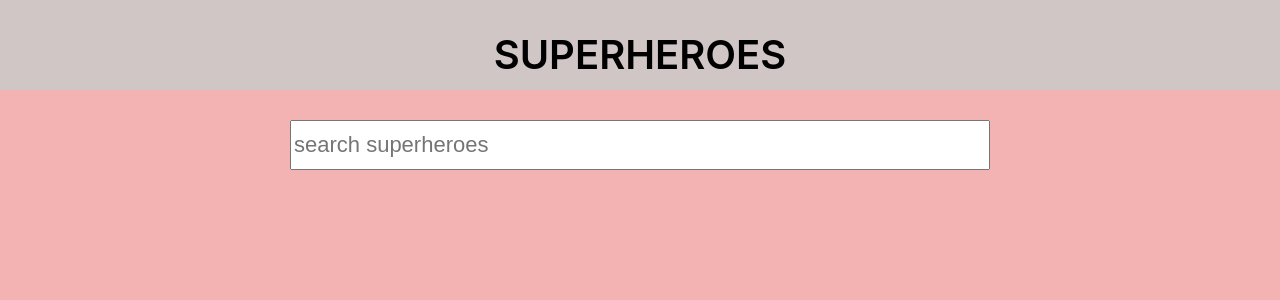
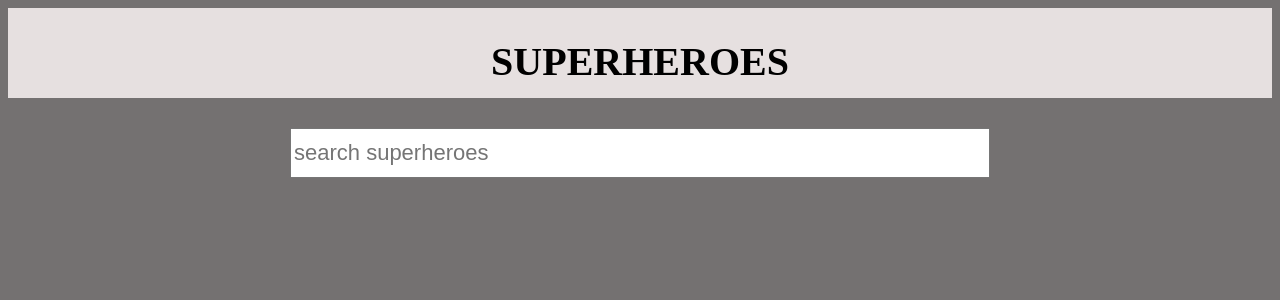
Before and after one commit to K-Rohini/superhero-webapp, a React (Create React App) app: page / in a window 1280 px wide. Shown: the top 300 px of the page. Built offline with nearby package versions, Linux system fonts and the light colour scheme.

Commit message:
changed styling

```diff
--- a/package.json
+++ b/package.json
@@ -8,6 +8,7 @@
     "@testing-library/user-event": "^12.8.3",
     "react": "^17.0.2",
     "react-dom": "^17.0.2",
+    "react-router-dom": "^5.2.1",
     "react-scripts": "4.0.3",
     "web-vitals": "^1.1.2"
   },
--- a/src/App.js
+++ b/src/App.js
@@ -1,40 +1,25 @@
-import React, { useState } from 'react';
-import Header from './header';
-import SearchBar from './SearchBar';
-// import SearchData from './SearchData';
-import SearchOutput from './SearchOutput';
+import React from 'react';
+import { Switch,Route } from 'react-router-dom';
+
+import Hero from './pages/Hero';
+import Home from './pages/Home'
+
 
 function App() {
 
-    const [ SearchTerm ,setSearchTerm]=useState('');
-    const [superherodata,setsuperherodata]=useState([]);
-
-    async function searchSuperHeroes(){
-        const response = await fetch(`https://www.superheroapi.com/api.php/3048856572034660/search/${SearchTerm}`);
-        const data=await response.json();
-        console.log("searchSuperHeroes->data",data)
-
-         setsuperherodata(data.results);
-    }
-
-    function handleChanges(e){
-        const SearchData=e.target.value;
-
-        setSearchTerm(SearchData);
-        if(SearchData.length===0){
-          setsuperherodata([]);
-        }
-        if (SearchData.length>3){
-            searchSuperHeroes();
-        }
-    }
   return (
-    <div className="App">
-      <Header/>
-      <div className="header2">
-     < SearchBar SearchTerm={SearchTerm} handleChanges={handleChanges}/>
-     <SearchOutput superherodata={superherodata}/>
-     </div>
+    <div>
+      <Switch>
+        <Route exact path='/'>
+          <Home/>
+        </Route>
+        <Route exact path='/favourite'>
+          <div>Hello from Fav</div>
+        </Route>
+        <Route exact path='/hero/:id'>
+          <Hero/>
+        </Route>
+      </Switch>
     </div>
   );
 
--- a/src/SearchData.js
+++ b/src/SearchData.js
@@ -1,22 +1,25 @@
 import React from 'react';
+import {Link} from 'react-router-dom'
 
-function SearchData(props){
-  const {data}=props;
-  console.log('data',data);
+function SearchData(props) {
+  const { data } = props;
+  console.log('data', data);
   return (
 
 
     <div className="searchoutput">
       <div className="img">
-        <img src={data.image.url} alt="Hero pic" width="200px" height="300px "/>
+        <img src={data.image.url} alt="Hero pic" width="200px" height="300px " />
       </div>
       <div className="Details">
         <h1>{data.name}</h1>
-           <span style={{ color:'red', marginBottom: 5 }}>{data.biography['full-name']}</span>
+        <span style={{ color: 'grey', marginBottom: 5 ,paddingBottom:5 , fontWeight:'bold' }}>{data.biography['full-name']}</span>
         <div className="stats">
-          <div>strength: {data.powerstats.strength}</div>
-          <div>speed: {data.powerstats.speed}</div>
-          <div>power: {data.powerstats.power}</div>
+          <div>Id:{data.id}</div>
+          <div>Gender :{data.appearance.gender}</div>
+          <div>Strength : {data.powerstats.strength}</div>
+          <div>Speed : {data.powerstats.speed}</div>
+        <div className='link'> <li><Link to={"/ReadMore"}>readmore</Link> </li> </div>
         </div>
       </div>
     </div>
--- a/src/header.js
+++ b/src/header.js
@@ -1,4 +1,5 @@
 import React from 'react';
+// import SearchData from './SearchData';
 
 function Header(props){
     return (
@@ -6,7 +7,9 @@ function Header(props){
         <div className="header">
           <span id="h1">SUPERHEROES</span>
         </div>
+
     );
+
 }
 
 export default Header;
--- a/src/index.css
+++ b/src/index.css
@@ -1,21 +1,11 @@
-body {
-  margin: 0;
-  font-family: -apple-system, BlinkMacSystemFont, 'Segoe UI', 'Roboto', 'Oxygen',
-    'Ubuntu', 'Cantarell', 'Fira Sans', 'Droid Sans', 'Helvetica Neue',
-    sans-serif;
-  -webkit-font-smoothing: antialiased;
-  -moz-osx-font-smoothing: grayscale;
-  background-color: rgb(243, 179, 179);
-}
-
-code {
-  font-family: source-code-pro, Menlo, Monaco, Consolas, 'Courier New',
-    monospace;
+body{
+  background-color: rgb(116, 113, 113);
 }
 .header{
   padding: 30px 0px 10px;
   text-align: center;
-  background-color: rgb(209, 198, 198);
+  color:rgb(0, 0, 0);
+  background-color: rgb(230, 224, 224);
   height: 50px;
 }
 #h1{
@@ -37,9 +27,11 @@ code {
 }
 .searchoutput{
   display: flex;
+    display: flex;
   box-sizing: border-box;
-  background-color: lavenderblush;
-  border-radius: 20px;
+  background-color: rgb(238, 238, 238);
+  border-radius: 10px;
+  margin-bottom: 30px;
 }
 .img{
   padding-right: 120px;
@@ -50,6 +42,7 @@ code {
 .Details h1{
   font-size: 50px;
 }
-.stats div{
+.stats{
 font-size: 20px;
+font-family: Arial, Helvetica, sans-serif;
 }
--- a/src/index.js
+++ b/src/index.js
@@ -1,10 +1,13 @@
 import React from 'react';
 import ReactDOM from 'react-dom';
+import { BrowserRouter } from 'react-router-dom';
 import './index.css';
 import App from './App';
 
 
 ReactDOM.render(
-    <App />,
+  <BrowserRouter>
+    <App />
+    </BrowserRouter>,
   document.getElementById('root')
 );
--- /dev/null
+++ b/src/pages/Hero.js
@@ -0,0 +1,15 @@
+import React from 'react'
+import { useParams } from 'react-router-dom'
+
+const Hero = () => {
+
+    const { id } = useParams();
+
+    return (
+        <div>
+            {id}
+        </div>
+    )
+}
+
+export default Hero
--- /dev/null
+++ b/src/pages/Home.js
@@ -0,0 +1,45 @@
+import React,{useState} from 'react'
+
+import Header from '../header';
+import SearchBar from '../SearchBar';
+// import SearchData from './SearchData';
+import SearchOutput from '../SearchOutput';
+
+const Home = () => {
+
+    const [ SearchTerm ,setSearchTerm]=useState('');
+    const [superherodata,setsuperherodata]=useState([]);
+
+    async function searchSuperHeroes(){
+        const response = await fetch(`https://www.superheroapi.com/api.php/3048856572034660/search/${SearchTerm}`);
+        const data=await response.json();
+        console.log("searchSuperHeroes->data",data)
+
+         setsuperherodata(data.results);
+    }
+
+    function handleChanges(e){
+        const SearchData=e.target.value;
+
+        setSearchTerm(SearchData);
+        if(SearchData.length===0){
+          setsuperherodata([]);
+        }
+        if (SearchData.length>3){
+            searchSuperHeroes();
+        }
+    }
+
+
+    return (
+        <div className="App">
+            <Header />
+            <div className="header2">
+                < SearchBar SearchTerm={SearchTerm} handleChanges={handleChanges} />
+                <SearchOutput superherodata={superherodata} />
+            </div>
+        </div>
+    )
+}
+
+export default Home
```
Also changed, not shown: src/Main.js (added, +9 -0 lines), 1 other file (tests, documents, lock files or other folders). Lines whose indentation alone changed are shown as unchanged.
